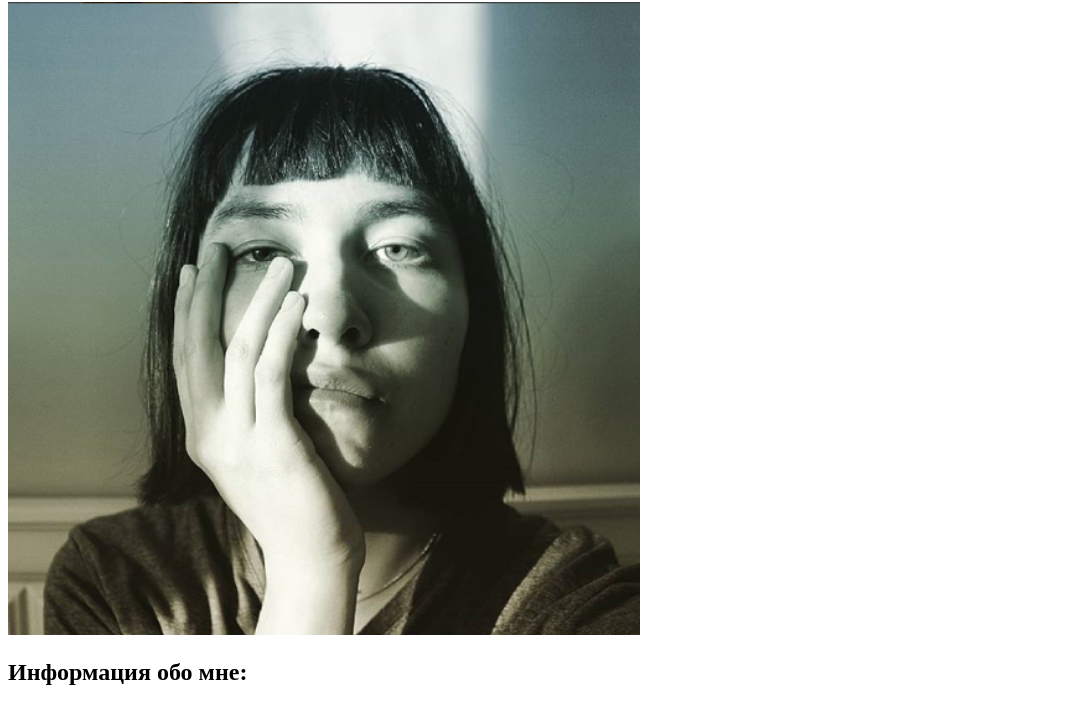
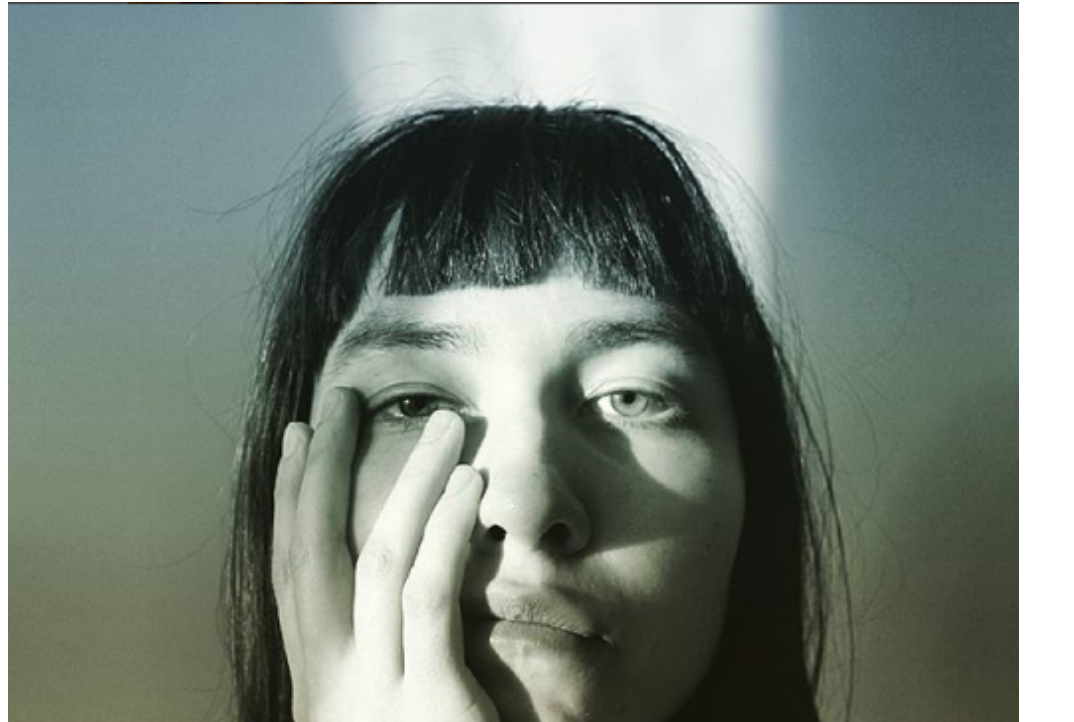
Before and after one commit to aavasilyeva/Homeworks, a plain HTML site: page HW2.html in a window 1280 px wide. Shown: the part 78-800 px from the top of the page, without its empty margins (0-1074 px from the left). Drawn offline with Linux system fonts and the light colour scheme.

Commit message:
Update HW2.html

```diff
--- a/HW2.html
+++ b/HW2.html
@@ -8,7 +8,7 @@
     </head>
     <body>
       <left><h1>Васильева Анастасия</h1></left>
-      <left><img alt="Это я" width="50%" src="me.jpg"></left>
+      <left><img alt="Это я" width="80%" src="me.jpg"></left>
       <br/>
       <h2>Информация обо мне:</h2>
       <br/>
```
